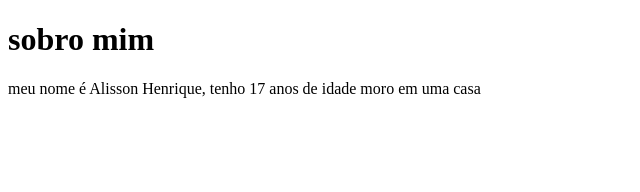
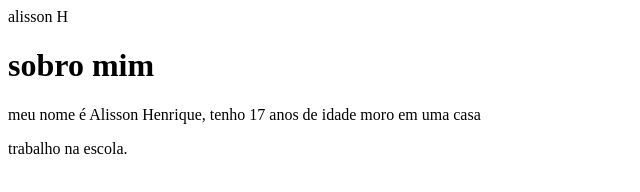
Before and after one commit to souzarodriguesalisson-hub/alisson-H-1A-CCM, a plain HTML site: page index.html in a window 1280 px wide. Shown: the whole page, without its empty margins (0-640 px from the left). Drawn offline with Linux system fonts and the light colour scheme.

Commit message:
ndbkjwdbcib

```diff
--- a/index.html
+++ b/index.html
@@ -3,11 +3,26 @@
 <head>
     <meta charset="UTF-8">
     <meta name="viewport" content="width=device-width, initial-scale=1.0">
-    <title>alisson H </title>
+    <titulo>alisson H </title>
 </head>
 <body>
      <h1>sobro mim </h1>
      <p>meu nome é Alisson Henrique, tenho 17 anos de idade moro em uma casa</p>
+     <p>trabalho na escola. </p>
+
+
+
+
+
+
+
+
+
+
+
+
+
+
 
 
 
--- /dev/null
+++ b/style.css
@@ -0,0 +1,3 @@
+body{
+    background-color: blue;
+}
```
